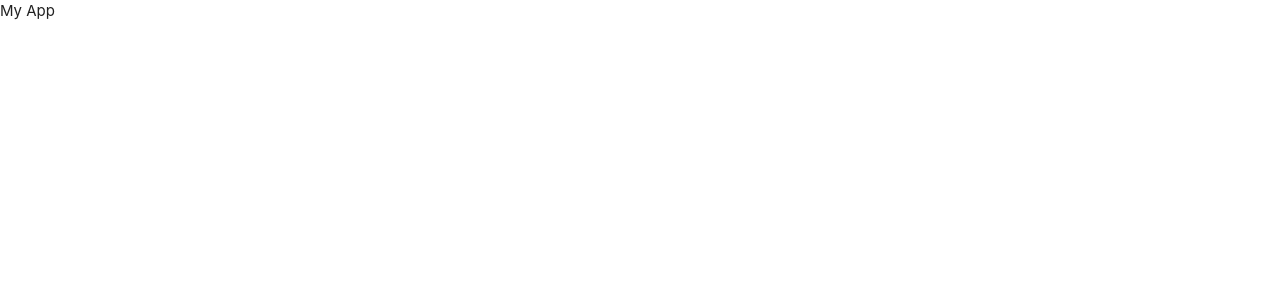
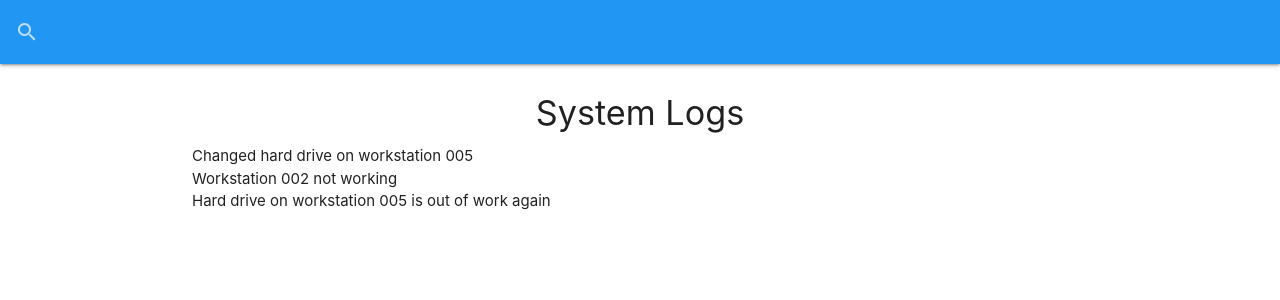
Before and after one commit to ivan-samardzic/ITLogger, a React (Create React App) app: page / in a window 1280 px wide. Shown: the top 300 px of the page. Built offline with nearby package versions, Linux system fonts and the light colour scheme; data requests are answered from the project's data file.

Commit message:
Add components to main app

```diff
--- a/src/App.js
+++ b/src/App.js
@@ -1,7 +1,9 @@
 import './App.css';
-import React, { useEffect } from 'react'
+import React, { Fragment, useEffect } from 'react'
 import 'materialize-css/dist/css/materialize.min.css';
 import M from 'materialize-css/dist/js/materialize.min.js'
+import SearchBar from './components/layout/SearchBar'
+import Logs from './components/logs/Logs'
 
 const App = () => {
   useEffect(() => {
@@ -10,9 +12,12 @@ const App = () => {
   });
 
   return (
-    <div className="App">
-      My App
-    </div>
+    <Fragment>
+      <SearchBar />
+      <div className='container'>
+        <Logs />
+      </div>
+    </Fragment>
   );
 }
 
```
